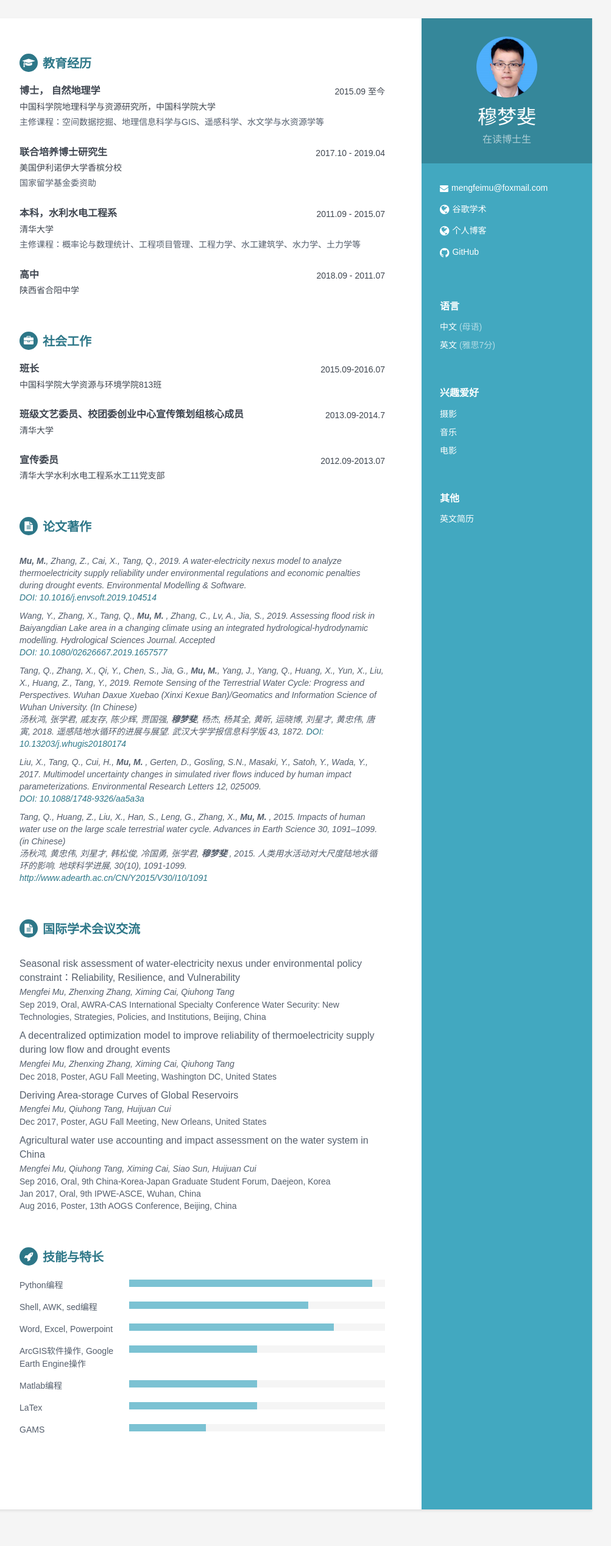
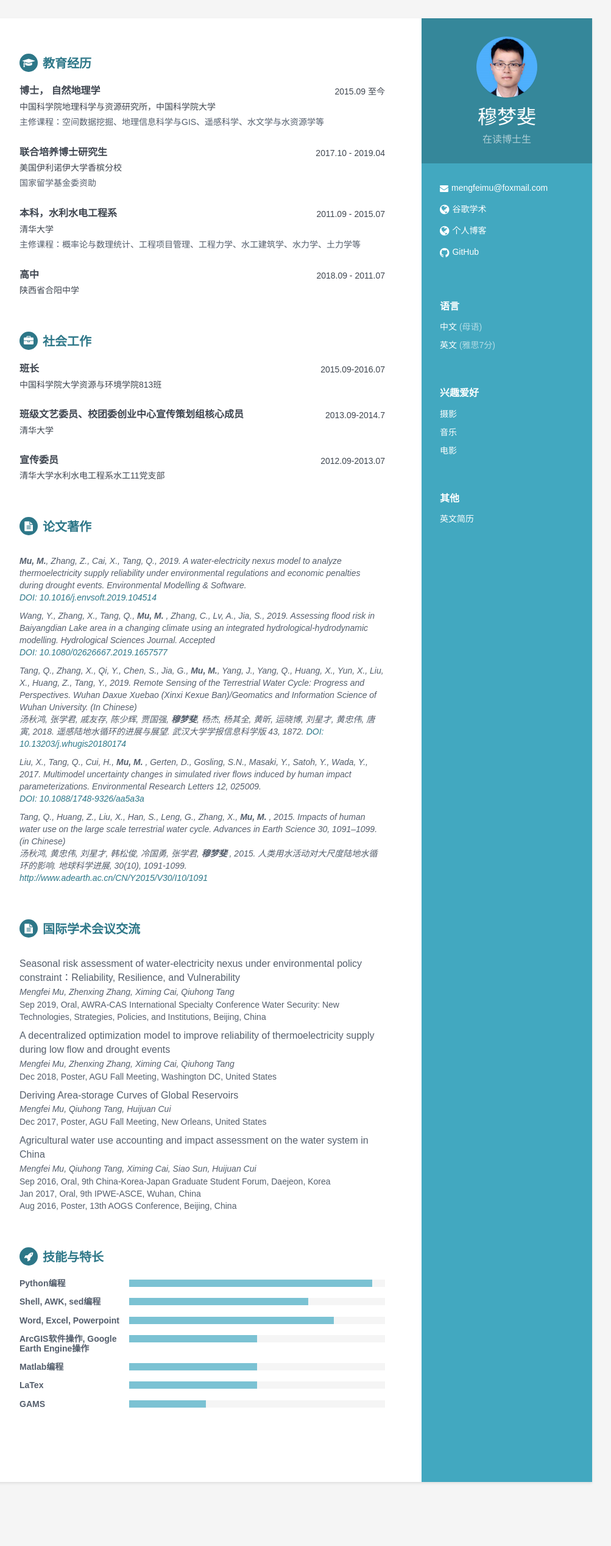
Before and after one commit to mengfeimu/cv-zh, a Jekyll site: the page built from index.html, in a window 1280 px wide. Shown: the whole page at 61% size, without its empty margins (168-1171 px from the left). Built offline with Jekyll 4.4.1, drawn with Linux system fonts in a browser that asks for light colours; after the commit the page ends 2491 px from its top, so only the background shows below that.

Commit message:
update skill style

```diff
--- a/_includes/skills.html
+++ b/_includes/skills.html
@@ -8,7 +8,7 @@
     {% for skill in site.data.skills %}
     <div class="item">
 
-      <p class="level-title">{{ skill.name }}</p>
+      <h3 class="level-title">{{ skill.name }}</h3>
 
       <div class="level-bar">
         <div class="level-bar-inner" data-level="{{ skill.level }}">
--- a/assets/css/styles.css
+++ b/assets/css/styles.css
@@ -258,6 +258,7 @@ p {
 }
 .skillset .level-title {
   font-size: 14px;
+  font-weight: 600;
   margin-top: 0;
   margin-bottom: 12px;
 }
```
